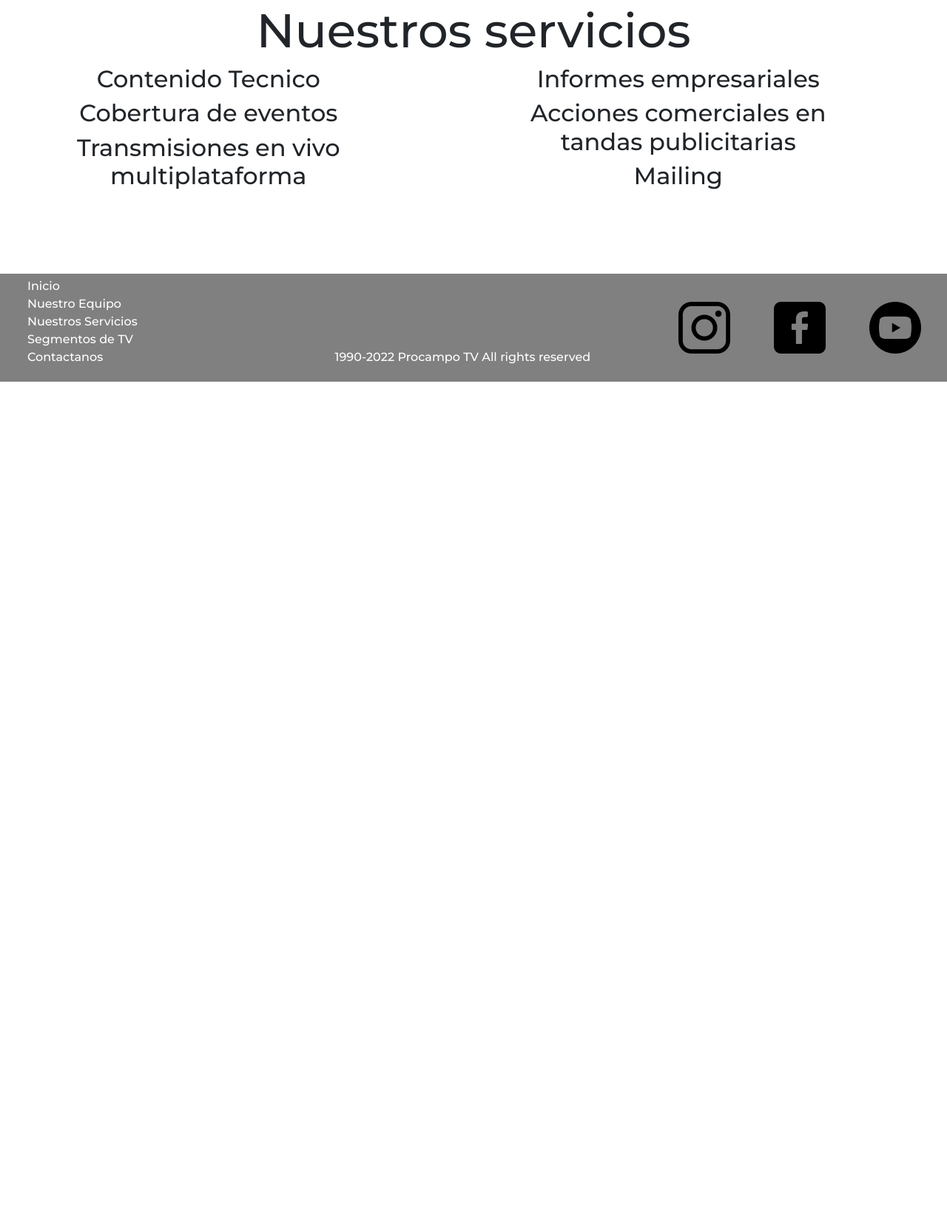
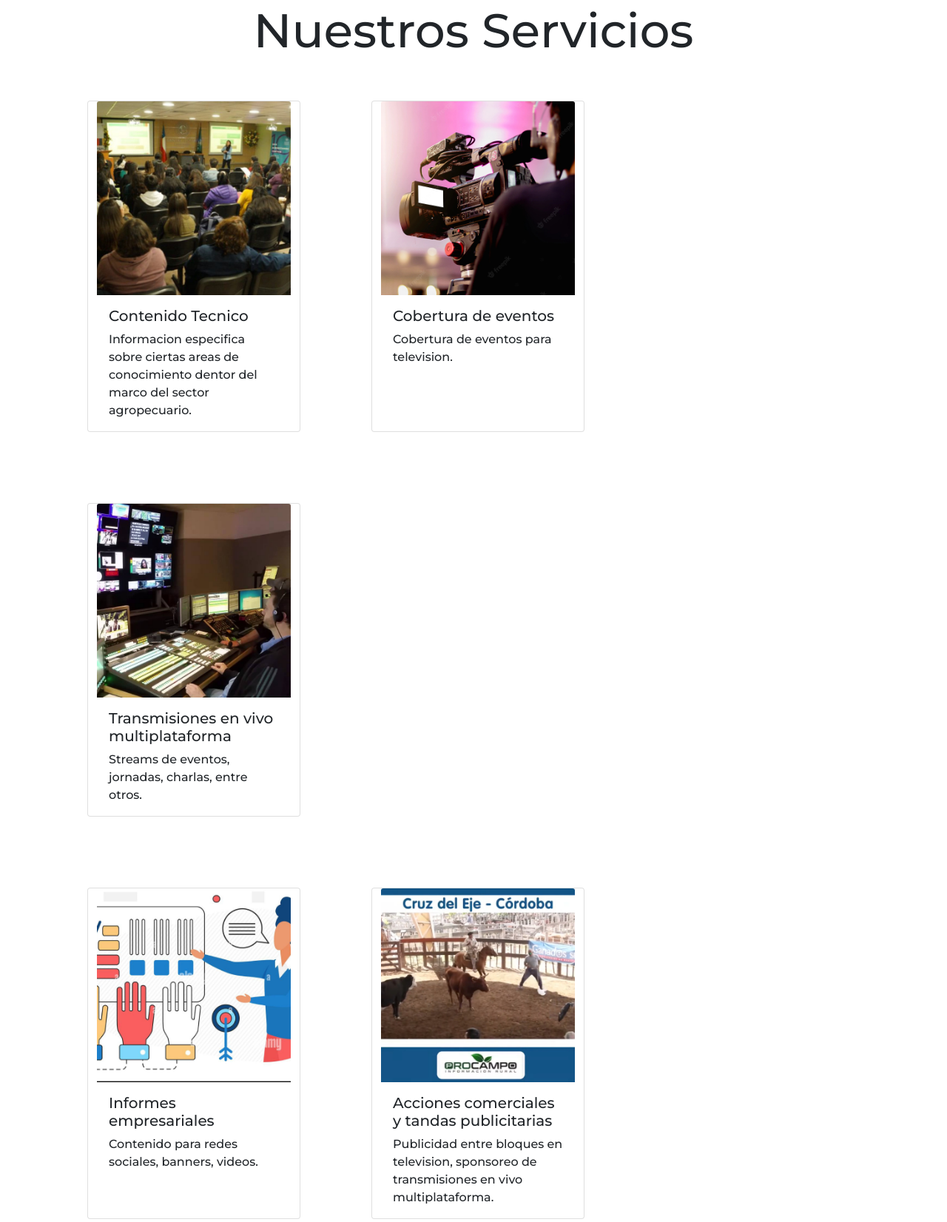
Before and after one commit to InakiMerino0/procampo-final-merino, a plain HTML site: page paginas/nuestros-servicios.html in a window 1280 px wide. Shown: the part 98-1750 px from the top of the page at 74% size. Before the commit the page ends 800 px from the top, so only its background shows below. Drawn offline with nearby package versions, Linux system fonts and the light colour scheme.

Commit message:
Tarjetas anadidas

```diff
--- a/css/stylesheet.css
+++ b/css/stylesheet.css
@@ -31,6 +31,11 @@ header{
     display: inline-block;
     list-style: none;
     padding: 0 20px;
+}
+.cover{
+    height: 90vh;
+    background-image: url(../recursos/logoFondo.png);
+    color: white;
 }
 .article__grid{
     display: grid;
@@ -84,13 +89,13 @@ button:hover{
 .section__integrante1{
     grid-area: uno;
 }
-.section__integrnate1img{
+.section__integrante1img{
     grid-area: dos;
 }
 .section__integrante2{
     grid-area: tres;
 }
-.sectino__integrante2img{
+.section__integrante2img{
     grid-area: cuatro;
 }
 .section__integrante3{
@@ -105,48 +110,15 @@ button:hover{
 .section__integrante4img{
     grid-area: ocho;
 }
-.servicios{
-    display: grid;
-    grid-template-areas: "uno dos tres"
-                        "cuatro cinco seis";
-    row-gap: 100px;
-    column-gap: 100px;
-}
-.servicios__tarjeta{
-    text-align: center;
-    font-size: small;
-}
-.section__tarjeta{
-    text-align: center;
-    font-size: small;
-}
-.servicios__uno{
-    grid-area: uno;
-}
-.servicios__dos{
-    grid-area: dos;
-}
-.servicios__tres{
-    grid-area: tres;
-}
-.servicios__cuatro{
-    grid-area: cuatro;
-}
-.servicios__cinco{
-    grid-area: cinco;
-}
-.servicios__seis{
-    grid-area: seis;
-}
-.servicios__tarjeta:hover{
-    transform: scale(1.1);
-    transition: 0.3s;
-}
 .section__tarjeta{
     font-size: 1rem;
 }
 .section__list{
     list-style-type: none;
+}
+.card:hover{
+    transform: scale(1.1);
+    transition: 0.3s;
 }
 .section__title{
     font-size: 4rem;
--- a/paginas/nuestros-servicios.html
+++ b/paginas/nuestros-servicios.html
@@ -46,29 +46,53 @@
         </div>
     </header>
     <main>
-        <section>
-                <h1 class="section__title">Nuestros servicios</h1>
-            <div class="servicios">
-                <div>
-                    <div class="servicios__tarjeta servicios__uno">
-                        <h2>Contenido Tecnico</h2>
-                    </div>
-                    <div class="servicios__tarjeta servicios__dos">
-                        <h2>Cobertura de eventos</h2>
-                    </div>
-                    <div class="servicios__tarjeta servicios__tres">
-                        <h2>Transmisiones en vivo multiplataforma</h2>
+        <section class="container">
+            <div class="row">
+                <h1 class="section__title">Nuestros Servicios</h1>
+            </div>
+            <div class="row">
+                <div class="card m-5" style="width: 18rem;">
+                    <img src="../recursos/contenidotecnico.jpg" class="card-img-top" alt="contenido tecnico">
+                    <div class="card-body">
+                        <h5 class="card-title">Contenido Tecnico</h5>
+                        <p class="card-text">Informacion especifica sobre ciertas areas de conocimiento dentor del marco del sector agropecuario.</p>
                     </div>
                 </div>
-                <div>
-                    <div class="servicios__tarjeta servicios__cuatro">
-                        <h2>Informes empresariales</h2>
+                <div class="card m-5" style="width: 18rem;">
+                    <img src="../recursos/camarografo.jpg" class="card-img-top" alt="camarografo">
+                    <div class="card-body">
+                        <h5 class="card-title">Cobertura de eventos</h5>
+                        <p class="card-text">Cobertura de eventos para television.</p>
                     </div>
-                    <div class="servicios__tarjeta servicios__cinco">
-                        <h2>Acciones comerciales en tandas publicitarias</h2>
+                </div>
+                <div class="card m-5" style="width: 18rem;">
+                    <img src="../recursos/ddc.png" class="card-img-top" alt="tv studio">
+                    <div class="card-body">
+                        <h5 class="card-title">Transmisiones en vivo multiplataforma</h5>
+                        <p class="card-text">Streams de eventos, jornadas, charlas, entre otros.</p>
                     </div>
-                    <div class="servicios__tarjeta servicios__seis">
-                        <h2>Mailing</h2>
+                </div>
+            </div>
+            <div class="row">
+                <div class="card m-5" style="width: 18rem;">
+                    <img src="../recursos/informe.jpg" class="card-img-top" alt="informes empresariales">
+                    <div class="card-body">
+                        <h5 class="card-title">Informes empresariales</h5>
+                        <p class="card-text">Contenido para redes sociales, banners, videos.</p>
+                    </div>
+                </div>
+                <div class="card m-5" style="width: 18rem;">
+                    <img src="../recursos/publicidad.jpg" class="card-img-top" alt="publicidad">
+                    <div class="card-body">
+                        <h5 class="card-title">Acciones comerciales y tandas publicitarias</h5>
+                        <p class="card-text">Publicidad entre bloques en television, sponsoreo de transmisiones en vivo multiplataforma.</p>
+                    </div>
+                </div>
+                <div class="card m-5" style="width: 18rem;">
+                    <img src="../recursos/mailing.jpg" class="card-img-top" alt="mailing">
+                    <div class="card-body">
+                        <h5 class="card-title">Mailing</h5>
+                        <p class="card-text">Publicidad por medio de nuestras bases de datos.</p>
                     </div>
                 </div>
             </div>
```
Also changed, not shown: index.html (+4 -5 lines), paginas/nuestro-equipo.html (+1 -1 lines), paginas/programas-de-tv.html (+21 -18 lines), recursos/camarografo.jpg (added), recursos/canalDiez.jpg (added), recursos/canalRural.jpg (added), recursos/contenidotecnico.jpg (added), recursos/informe.jpg (added), recursos/logoFondo.jpeg (deleted), recursos/logoFondo.png (added), recursos/mailing.jpg (added), recursos/publicidad.jpg (added).
